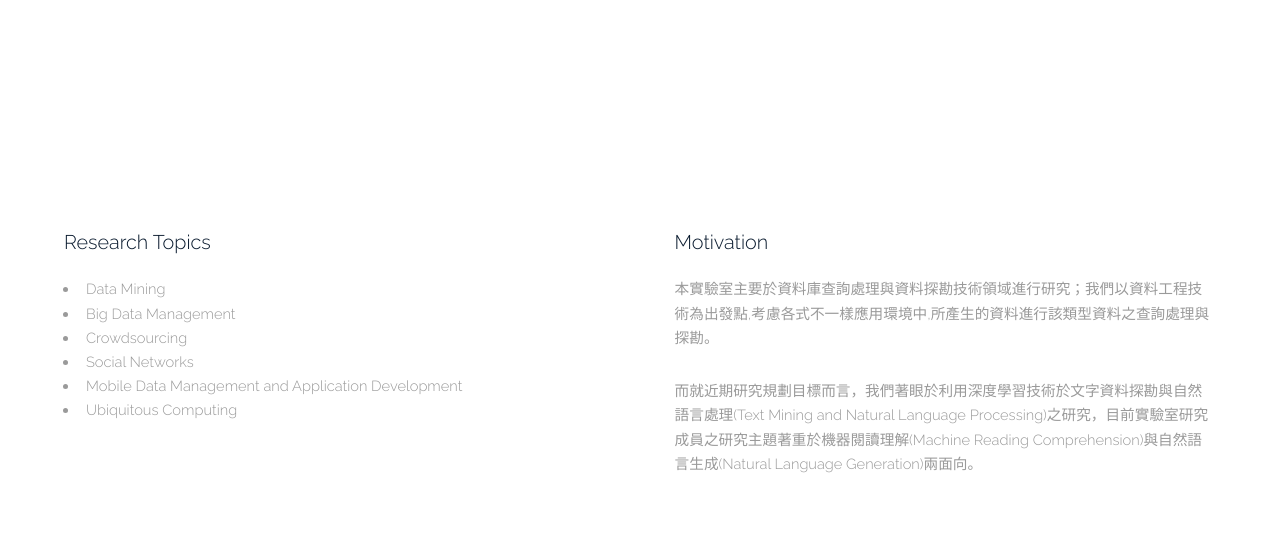
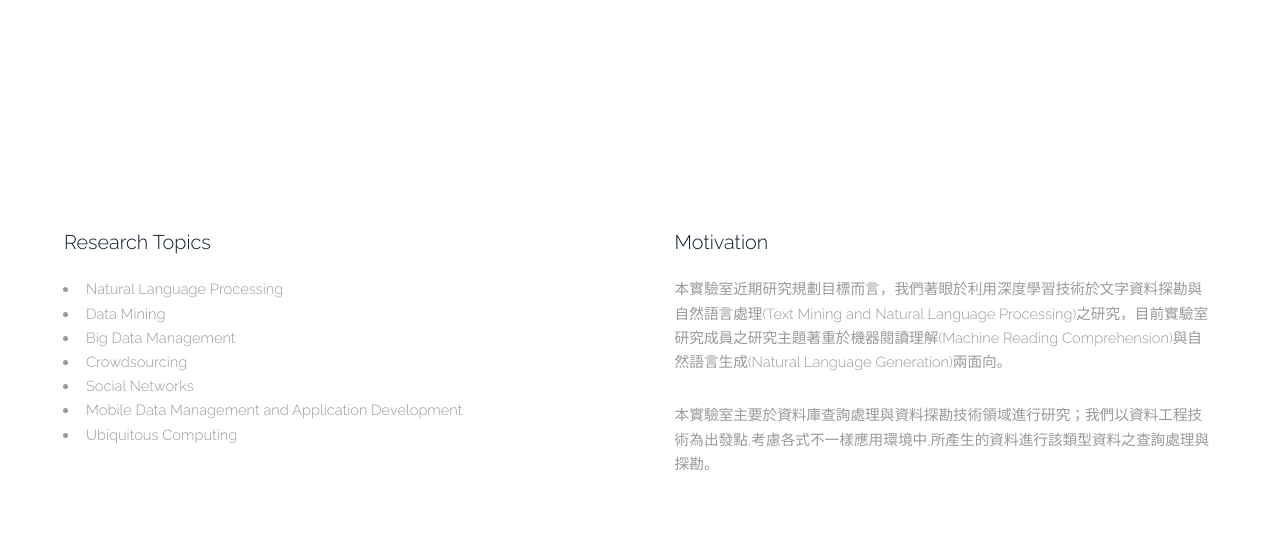
Before and after one commit to NCHU-NLP-Lab/nchu-nlp-lab.github.io, a website: page src/index.html in a window 1280 px wide. Shown: the part 258-800 px from the top of the page. Drawn offline with Linux system fonts and the light colour scheme.

Commit message:
Upadte website

```diff
--- a/src/index.html
+++ b/src/index.html
@@ -49,6 +49,7 @@
                     <h3>Research Topics</h3>
                 </header>
                 <ul>
+                    <li>Natural Language Processing</li>
                     <li>Data Mining</li>
                     <li>Big Data Management</li>
                     <li>Crowdsourcing</li>
@@ -61,10 +62,10 @@
                 <header>
                     <h3>Motivation</h3>
                 </header>
+                <p>本實驗室近期研究規劃目標而言，我們著眼於利用深度學習技術於文字資料探勘與自然語言處理(Text Mining and Natural Language
+                        Processing)之研究，目前實驗室研究成員之研究主題著重於機器閱讀理解(Machine Reading Comprehension)與自然語言生成(Natural Language
+                        Generation)兩面向。</p>
                 <p>本實驗室主要於資料庫查詢處理與資料探勘技術領域進行研究；我們以資料工程技術為出發點,考慮各式不一樣應用環境中,所產生的資料進行該類型資料之查詢處理與探勘。</p>
-                <p>而就近期研究規劃目標而言，我們著眼於利用深度學習技術於文字資料探勘與自然語言處理(Text Mining and Natural Language
-                    Processing)之研究，目前實驗室研究成員之研究主題著重於機器閱讀理解(Machine Reading Comprehension)與自然語言生成(Natural Language
-                    Generation)兩面向。</p>
             </article>
         </div>
     </div>
```
